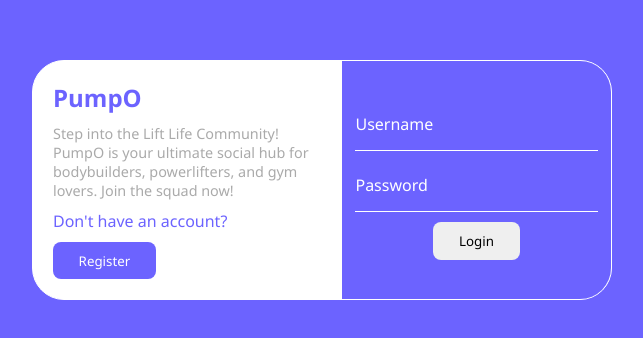
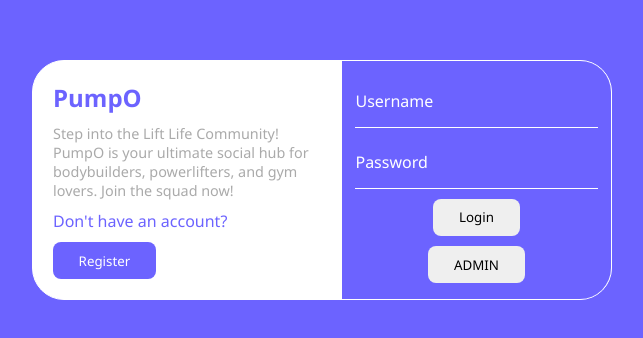
Before and after one commit to yosephfy/PumpO, a React (Vite) app in the folder frontend/: page /login in a window 1280 px wide. Shown: the part 220-558 px from the top of the page, without its empty margins (318-961 px from the left). Built offline with nearby package versions, Linux system fonts and the light colour scheme.

Commit message:
Tried to fix cors bug

```diff
--- a/frontend/src/axios.js
+++ b/frontend/src/axios.js
@@ -7,5 +7,10 @@ export const makeRequest = axios.create({
   headers: {
     Accept: "application/json",
     "Content-Type": "application/json;charset=UTF-8",
+    "Access-Control-Allow-Origin": "*",
+    "Access-Control-Allow-Credentials": "false",
+    "Access-Control-Allow-Methods": "GET",
+    "Access-Control-Allow-Headers":
+      "Origin, OPTIONS, X-Requested-With, Content-Type, Accept",
   },
 });
--- a/frontend/src/components/nav/BottomNav.jsx
+++ b/frontend/src/components/nav/BottomNav.jsx
@@ -22,6 +22,7 @@ import Switch from "@mui/material/Switch";
 import Select from "@mui/material/Select";
 import { makeRequest } from "../../axios";
 import { useQueryClient } from "@tanstack/react-query";
+import { getImage } from "../../utility/utility";
 
 export default function BottomNav() {
   const { currentUser } = useContext(AuthContext);
@@ -70,7 +71,7 @@ export default function BottomNav() {
         />
         <img
           className="profilePic"
-          src={currentUser.profilePic}
+          src={getImage(currentUser.profilePic, "profilePic")}
           alt=""
           onClick={() => {
             navigate(`/profile/${currentUser.id}`);
--- a/frontend/src/pages/login/Login.jsx
+++ b/frontend/src/pages/login/Login.jsx
@@ -3,6 +3,8 @@ import { Link, useNavigate } from "react-router-dom";
 import { AuthContext } from "../../context/AuthContext";
 import { asyncCallWithTimeout } from "../../utility/utility";
 import "./login.css";
+import { makeRequest } from "../../axios";
+import Cookies from "js-cookie";
 
 export default function Login() {
   const [inputs, setInputs] = useState({
@@ -29,6 +31,17 @@ export default function Login() {
     } catch (err) {
       setErr(err.response.data);
     } */
+  };
+
+  const onADMIN = async (e) => {
+    e.preventDefault();
+    try {
+      await login({ username: "hmeagh5", password: "123456" });
+      navigate("/");
+    } catch (error) {
+      console.log(error);
+      alert(JSON.stringify(error));
+    }
   };
 
   return (
@@ -66,6 +79,9 @@ export default function Login() {
           <button className="btn" type="submit" onClick={handleLogin}>
             Login
           </button>
+          <button className="btn" type="button" onClick={onADMIN}>
+            ADMIN
+          </button>
         </form>
       </div>
     </div>
```
Also changed, not shown: 1 other file (tests, documents, lock files or other folders).
